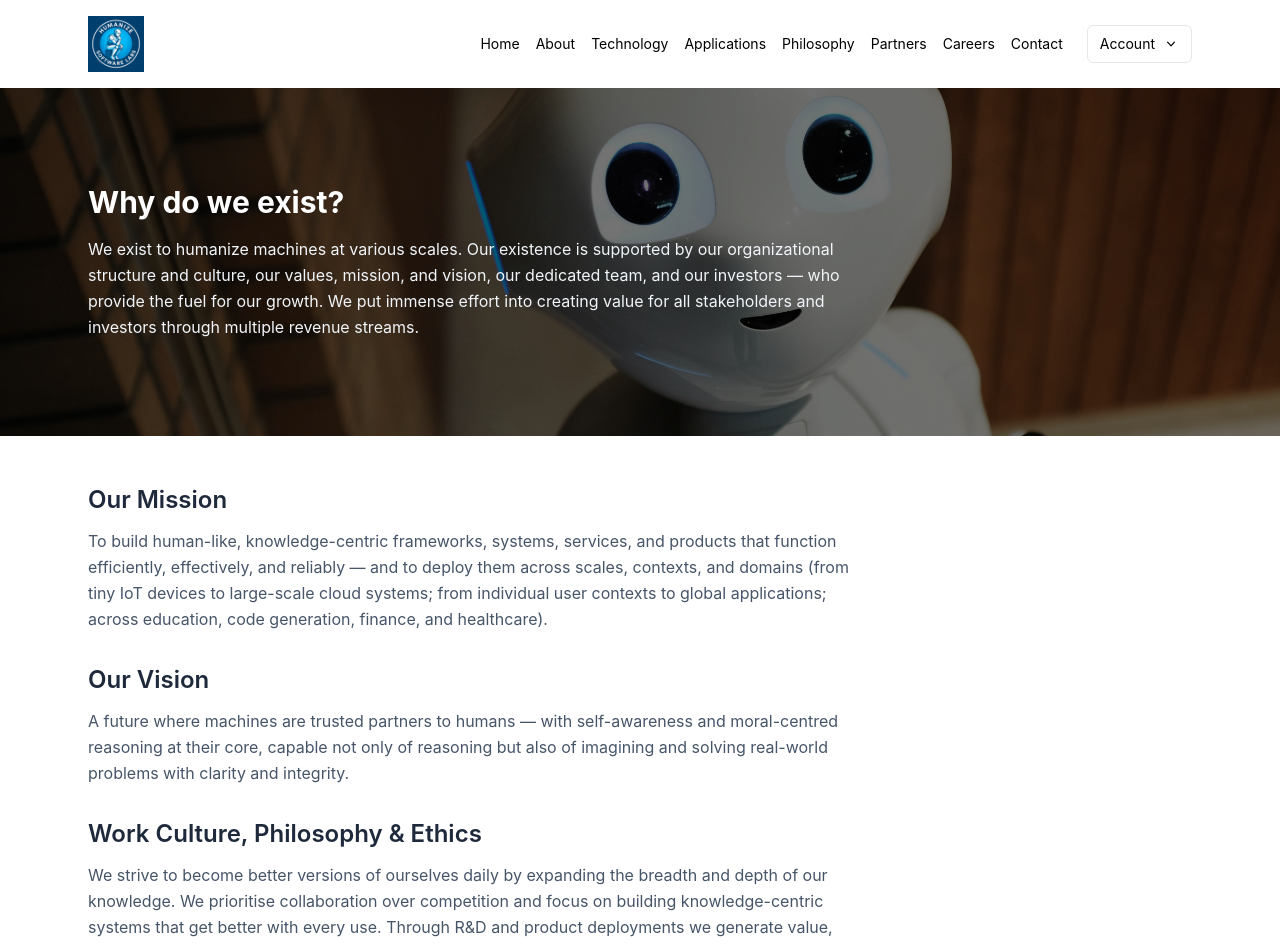
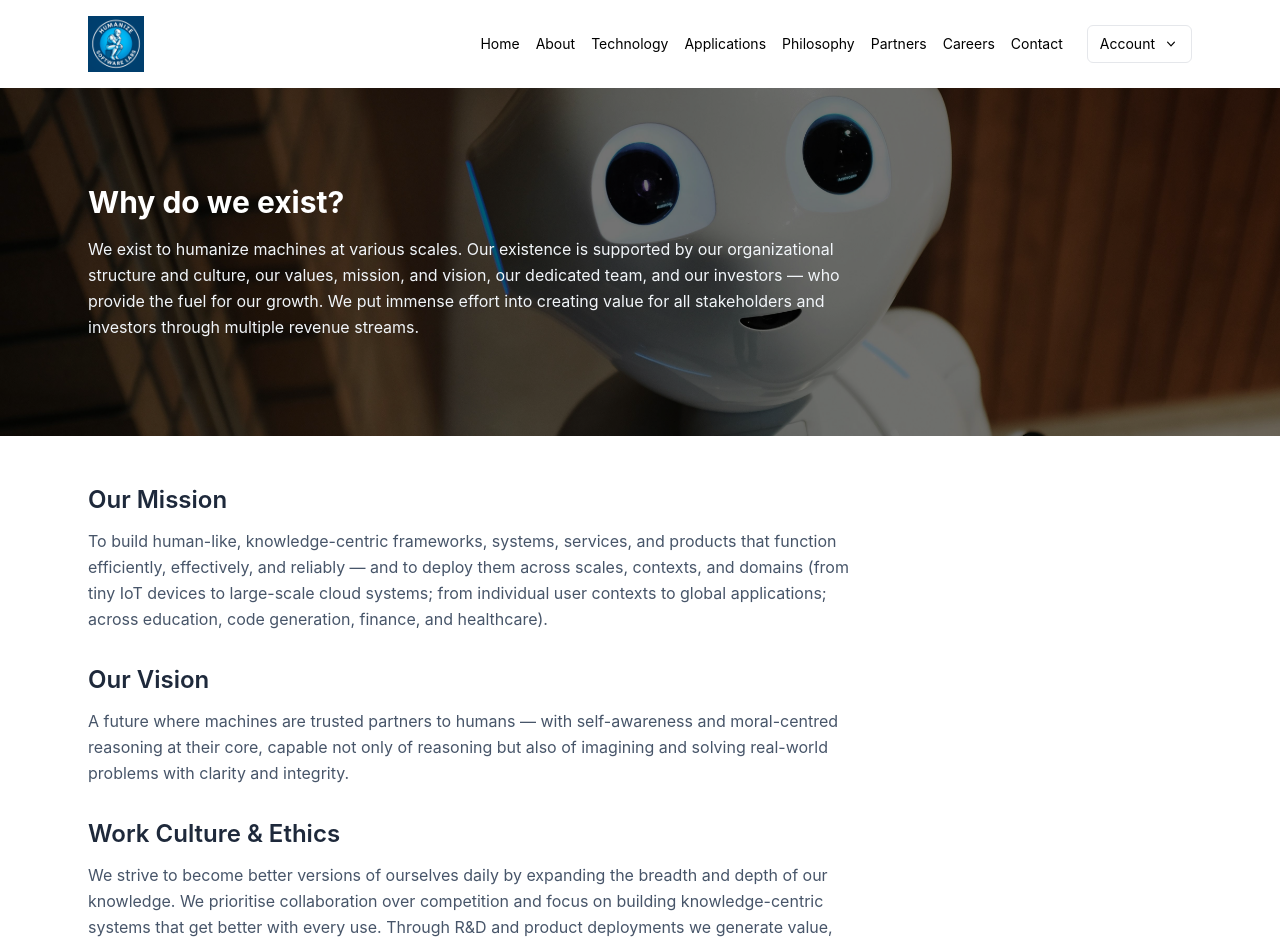
Before and after one commit to adil-1234/hsl, a Next.js app: page /about in a window 1280 px wide. Shown: the top 944 px of the page. Built offline with nearby package versions, Linux system fonts and the light colour scheme.

Commit message:
Will re-add later

```diff
--- a/pages/about.js
+++ b/pages/about.js
@@ -52,7 +52,7 @@ export default function About() {
 
         {/* Culture & Ethics */}
         <section className="mt-8">
-          <h2 className="text-2xl font-semibold text-slate-800">Work Culture, Philosophy & Ethics</h2>
+          <h2 className="text-2xl font-semibold text-slate-800">Work Culture & Ethics</h2>
           <p className="mt-3 text-slate-600 leading-relaxed max-w-3xl">
             We strive to become better versions of ourselves daily by expanding the breadth and depth
             of our knowledge. We prioritise collaboration over competition and focus on building
```
